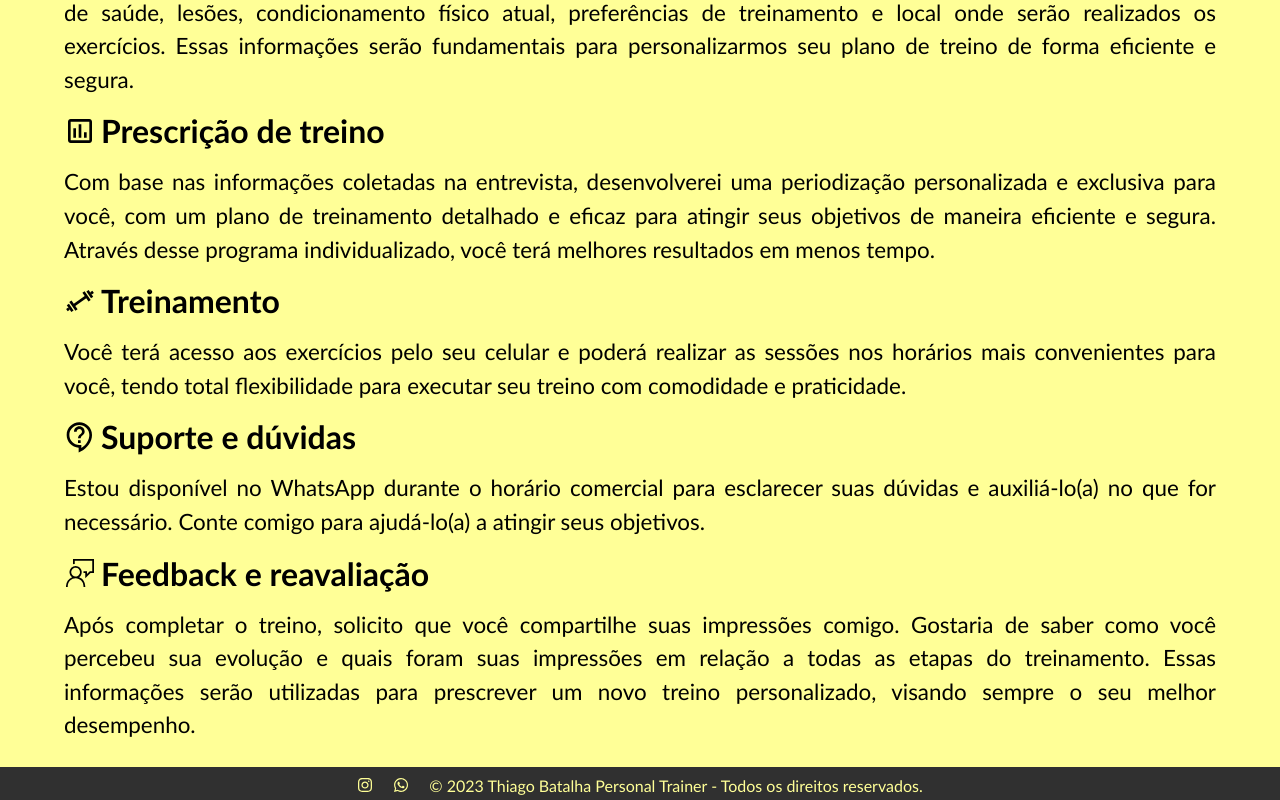
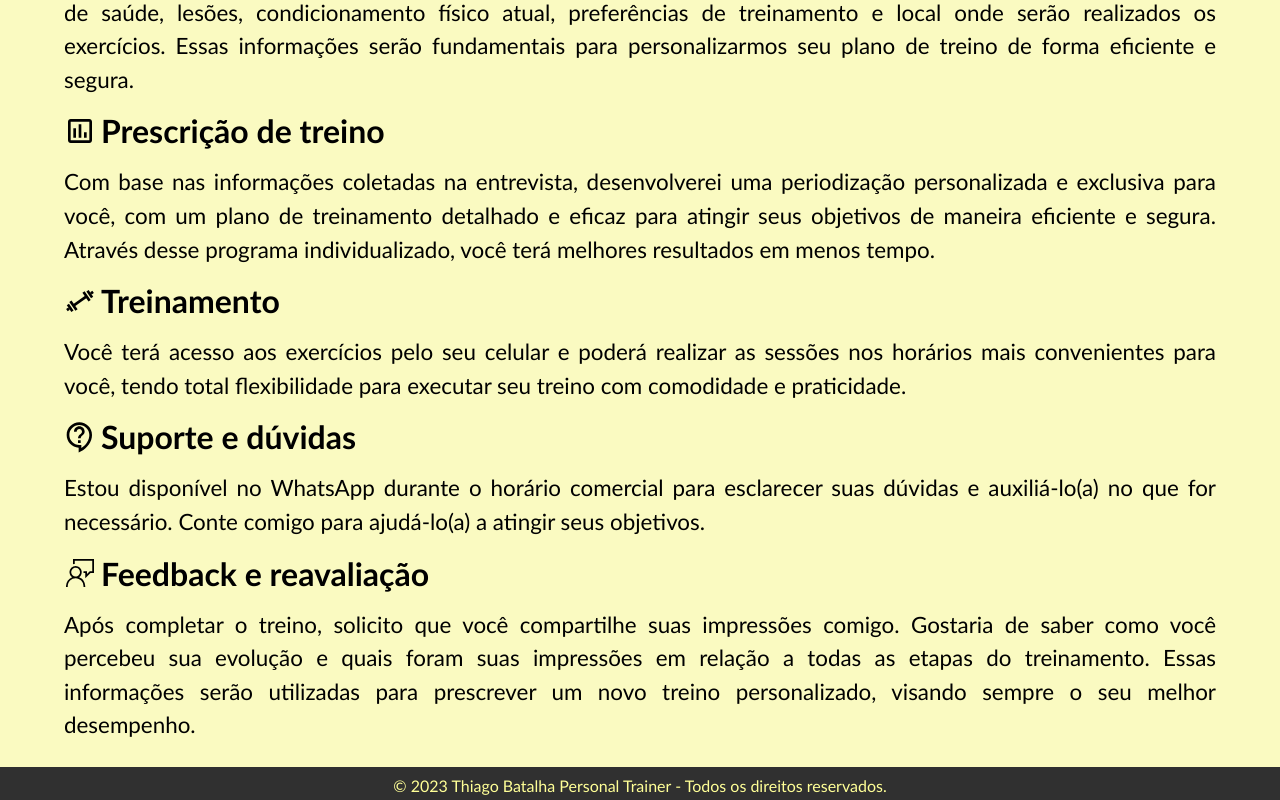
Before and after one commit to iuridantas/Personal-Trainer, a React (Vite) app: page /consultoria-online in a window 1280 px wide. Shown: the part 998-1798 px from the top of the page. Built offline with nearby package versions, Linux system fonts and the light colour scheme.

Commit message:
style:changing css

```diff
--- a/src/components/footer/index.tsx
+++ b/src/components/footer/index.tsx
@@ -1,46 +1,15 @@
 import { Container } from './style';
-import { FaWhatsapp, FaInstagram } from 'react-icons/fa';
 
 export function Footer() {
   return (
     <footer>
       <Container aria-label="Links de mídia social e direitos autorais">
-        <section>
-          <div>
-            <a
-              href="https://www.instagram.com/thiagotreinador1_/"
-              rel="noopener noreferrer"
-              target="_blank"
-              aria-label="Perfil do Instagram de Thiago Batalha Personal Trainer"
-              title="Perfil do Instagram de Thiago Batalha Personal Trainer"
-            >
-              <FaInstagram
-                className="instagram"
-                alt="Ícone do Instagram de Thiago Batalha Personal Trainer"
-              />
-            </a>
-            <a
-              href="https://api.whatsapp.com/send?phone=5579998014413&text=Ol%C3%A1%20Thiago%20Batalha,%20vim%20atrav%C3%A9s%20do%20seu%20site,%20gostaria%20de%20obter%20mais%20informa%C3%A7%C3%B5es."
-              target="_blank"
-              rel="noopener noreferrer"
-              aria-label="Número do WhatsApp de Thiago Batalha Personal Trainer"
-              title="Número do WhatsApp de Thiago Batalha Personal Trainer"
-            >
-              <FaWhatsapp
-                className="whatsApp"
-                alt="Ícone do WhatsApp de Thiago Batalha Personal Trainer"
-              />
-            </a>
-          </div>
-        </section>
-        <section>
         <div>
           <p>
             © 2023 Thiago Batalha Personal Trainer - Todos os direitos
             reservados.
           </p>
         </div>
-        </section>
       </Container>
     </footer>
   );
--- a/src/components/footer/style.ts
+++ b/src/components/footer/style.ts
@@ -9,13 +9,6 @@ export const Container = styled.div`
   background-color: rgb(48 48 48);
   padding: 5px 0 0 0;
   color: #ffff97;
-  a {
-    color: #ffff97;
-    cursor: pointer;
-    align-items: center;
-    text-decoration: none;
-    margin-right: 20px;
-  }
 
   p {
     font-size: 1rem;
@@ -28,8 +21,5 @@ export const Container = styled.div`
       font-size: 0.4rem;
       padding: 0 0 5px 0;
     }
-    a {
-      margin-right: 5px;
-    }
   }
 `;
--- a/src/pages/home/style.ts
+++ b/src/pages/home/style.ts
@@ -17,7 +17,8 @@ export const WhatsAppButton = styled.a`
   z-index: 9999;
 
   @media (max-width: 600px) {
-    display: none;
+    top: 85%;
+    left: 2%;
   }
 `;
 
@@ -27,4 +28,8 @@ export const WhatsApp = styled(ImWhatsapp)`
   padding: 3px;
   color: white;
   background-color: green;
+
+  @media (max-width: 600px) {
+    font-size: 35px;
+  }
 `;
--- a/src/styles/global.ts
+++ b/src/styles/global.ts
@@ -13,7 +13,7 @@ width: 100%;
 align-items: center;
 }
 body {
-background-color: #FFFF97;
+background-color: #f6f67e7a;
 color: #000000;
 }
 `;
```
Lines whose indentation alone changed are shown as unchanged.
